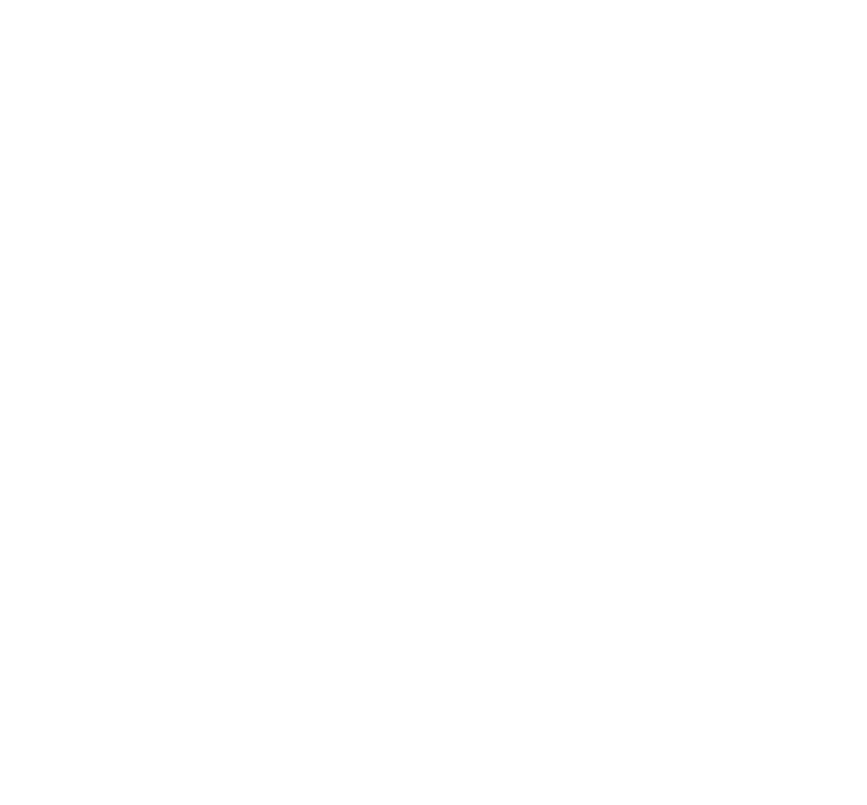
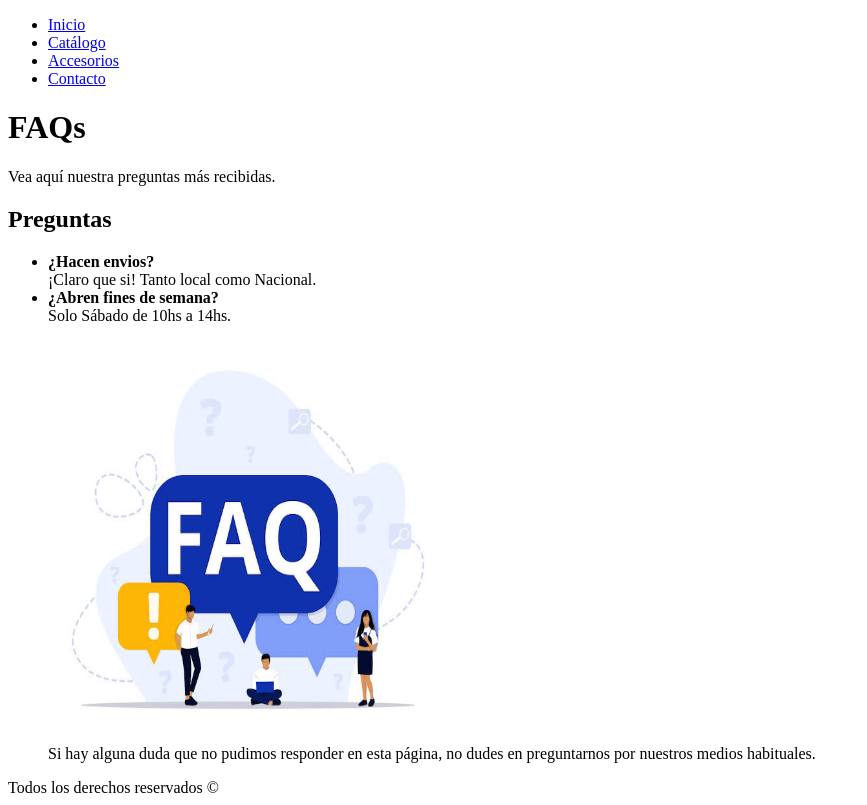
Before and after one commit to Ramaxx95/CoderHouse-pre-entrega-1, a plain HTML site: page pages/faq.html in a window 1280 px wide. Shown: the whole page, without its empty margins (0-867 px from the left). Drawn offline with Linux system fonts and the light colour scheme.

Commit message:
feat: pagina de faqs

```diff
--- a/pages/faq.html
+++ b/pages/faq.html
@@ -0,0 +1,44 @@
+<!DOCTYPE html>
+<html lang="es">
+    <head>
+        <meta charset="utf-8">
+        <meta name="viewport" content="width=device-width,initial-scale=1.0">
+        <title>Tienda de Guitarras</title>
+    </head>
+    <body>
+        <header>
+            <nav>
+                <ul>
+                    <li><a href="../index.html">Inicio</a></li>
+                    <li><a href="./catalogo.html">Catálogo</a></li>
+                    <li><a href="./accesorios.html">Accesorios</a></li>
+                    <li><a href="./contacto.html">Contacto</a></li>
+                </ul>
+            </nav>
+        </header>
+        <main>
+            <h1>FAQs</h1>
+            <p>Vea aquí nuestra preguntas más recibidas.</p>
+            <section>
+                <h2>Preguntas</h2>
+                <ul>
+                    <li>
+                        <strong>¿Hacen envios?</strong><br>
+                        ¡Claro que si! Tanto local como Nacional.
+                    </li>
+                    <li>
+                        <strong>¿Abren fines de semana?</strong><br>
+                        Solo Sábado de 10hs a 14hs.
+                    </li>
+                </ul>
+                <figure>
+                    <img src="../imgs/faq.jpeg" alt="Imagen de FAQs." width="400" height="400">
+                    <figcaption>Si hay alguna duda que no pudimos responder en esta página, no dudes en preguntarnos por nuestros medios habituales.</figcaption>
+                </figure>
+            </section>
+        </main>
+    </body>
+    <footer>
+        Todos los derechos reservados &#169
+    </footer>
+</html>
```
Also changed, not shown: pages/contacto.html (+1 -1 lines), imgs/faq.jpeg (added).
